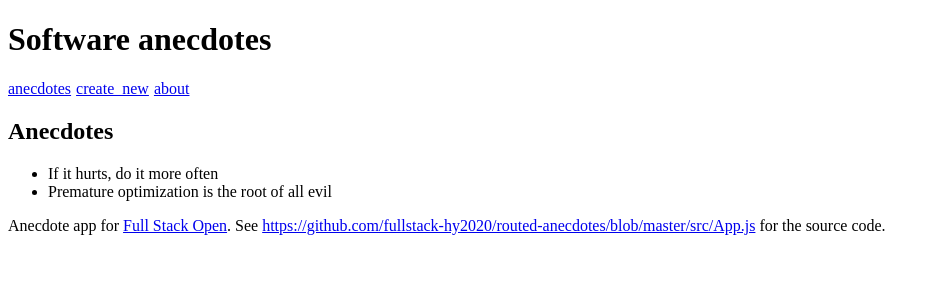
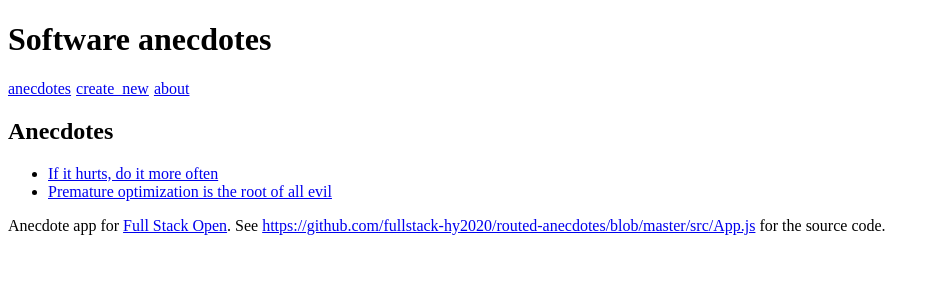
Before and after one commit to Ayrua/fullstackopen, a React (Vite) app in the folder part7/routed-anecdotes/: page / in a window 1280 px wide. Shown: the top 300 px of the page, without its empty margins (0-936 px from the left). Built offline with nearby package versions, Linux system fonts and the light colour scheme.

Commit message:
7.2 done

```diff
--- a/part7/routed-anecdotes/src/App.jsx
+++ b/part7/routed-anecdotes/src/App.jsx
@@ -1,7 +1,6 @@
 import { useState } from 'react'
 import {
-  BrowserRouter as Router,
-  Routes, Route, Link
+  Routes, Route, Link, useMatch
 } from 'react-router-dom'
 
 const Menu = () => {
@@ -21,9 +20,9 @@ const AnecdoteList = ({ anecdotes }) => (
   <div>
     <h2>Anecdotes</h2>
     <ul>
-      {anecdotes.map(anecdote => <li key={anecdote.id} >{anecdote.content}</li>)}
+      {anecdotes.map(anecdote => <li key={anecdote.id} ><Link to={`/anecdotes/${anecdote.id}`}>{anecdote.content}</Link></li>)}
     </ul>
-  </div>
+  </div >
 )
 
 const About = () => (
@@ -87,6 +86,20 @@ const CreateNew = (props) => {
 
 }
 
+const Anecdote = (props) => {
+  const anecdote = props.anecdote
+  // console.log(anecdote)
+  const { content, author, info, votes } = anecdote
+
+  return (
+    <div>
+      <h2>{content} by {author}</h2>
+      <p>has {votes} votes</p>
+      <p>for more info see <Link to={info}>{info}</Link></p>
+    </div>
+  )
+}
+
 const App = () => {
   const [anecdotes, setAnecdotes] = useState([
     {
@@ -126,18 +139,22 @@ const App = () => {
     setAnecdotes(anecdotes.map(a => a.id === id ? voted : a))
   }
 
+  const match = useMatch('/anecdotes/:id')
+  const anecdote = match
+    ? anecdotes.find(a => a.id === Number(match.params.id))
+    : null
+
   return (
     <div>
       <h1>Software anecdotes</h1>
-      <Router>
       <Menu />
 
       <Routes>
+        <Route path="/anecdotes/:id" element={<Anecdote anecdote={anecdote} />} />
         <Route path="/create" element={<CreateNew addNew={addNew} />} />
         <Route path="/about" element={<About />} />
         <Route path="/" element={<AnecdoteList anecdotes={anecdotes} />} />
       </Routes>
-      </Router>
       <Footer />
     </div>
   )
--- a/part7/routed-anecdotes/src/main.jsx
+++ b/part7/routed-anecdotes/src/main.jsx
@@ -1,5 +1,12 @@
 import React from 'react'
 import ReactDOM from 'react-dom/client'
 import App from './App'
+import {
+    BrowserRouter as Router,
+} from 'react-router-dom'
 
-ReactDOM.createRoot(document.getElementById('root')).render(<App />)
+ReactDOM.createRoot(document.getElementById('root')).render(
+    <Router>
+        <App />
+    </Router>
+)
```
Lines whose indentation alone changed are shown as unchanged.
